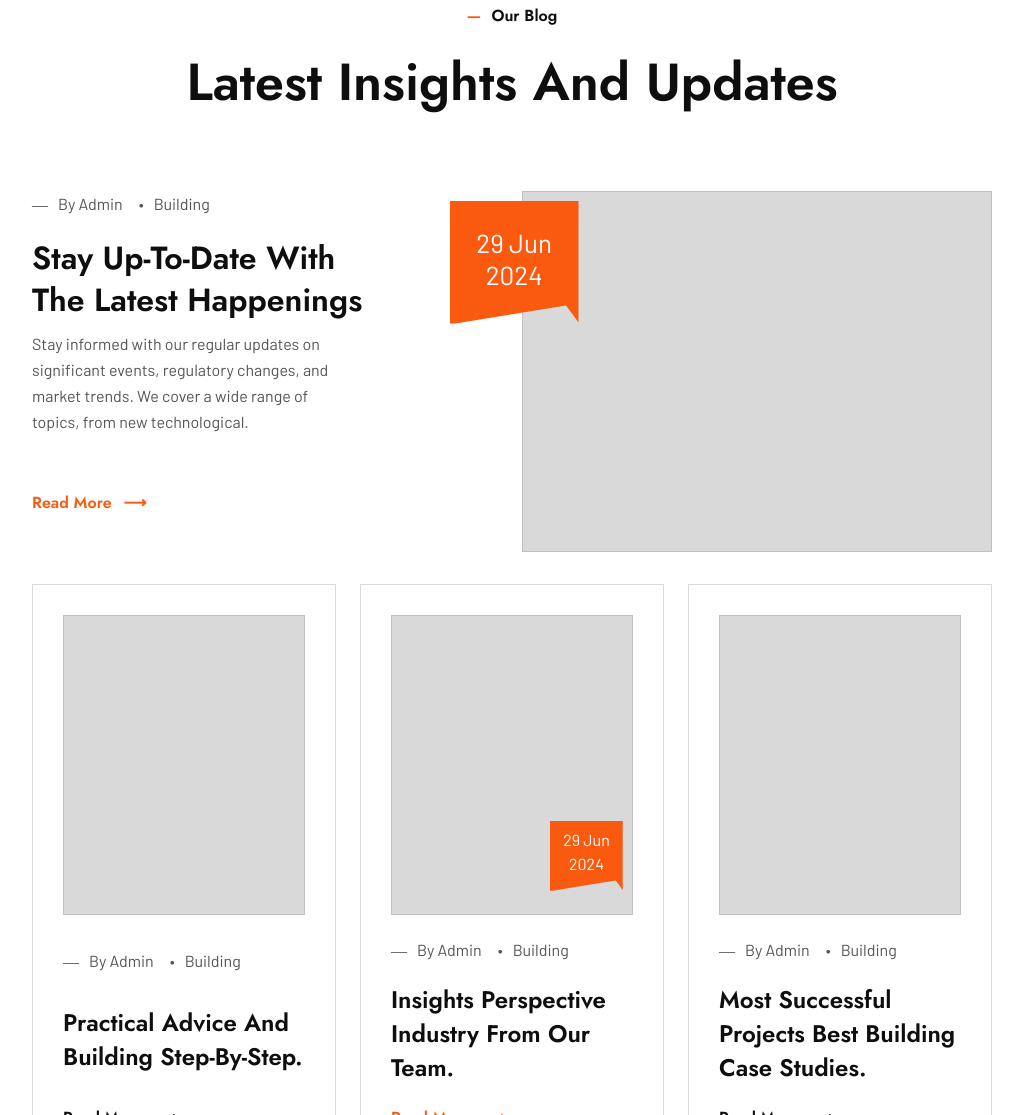
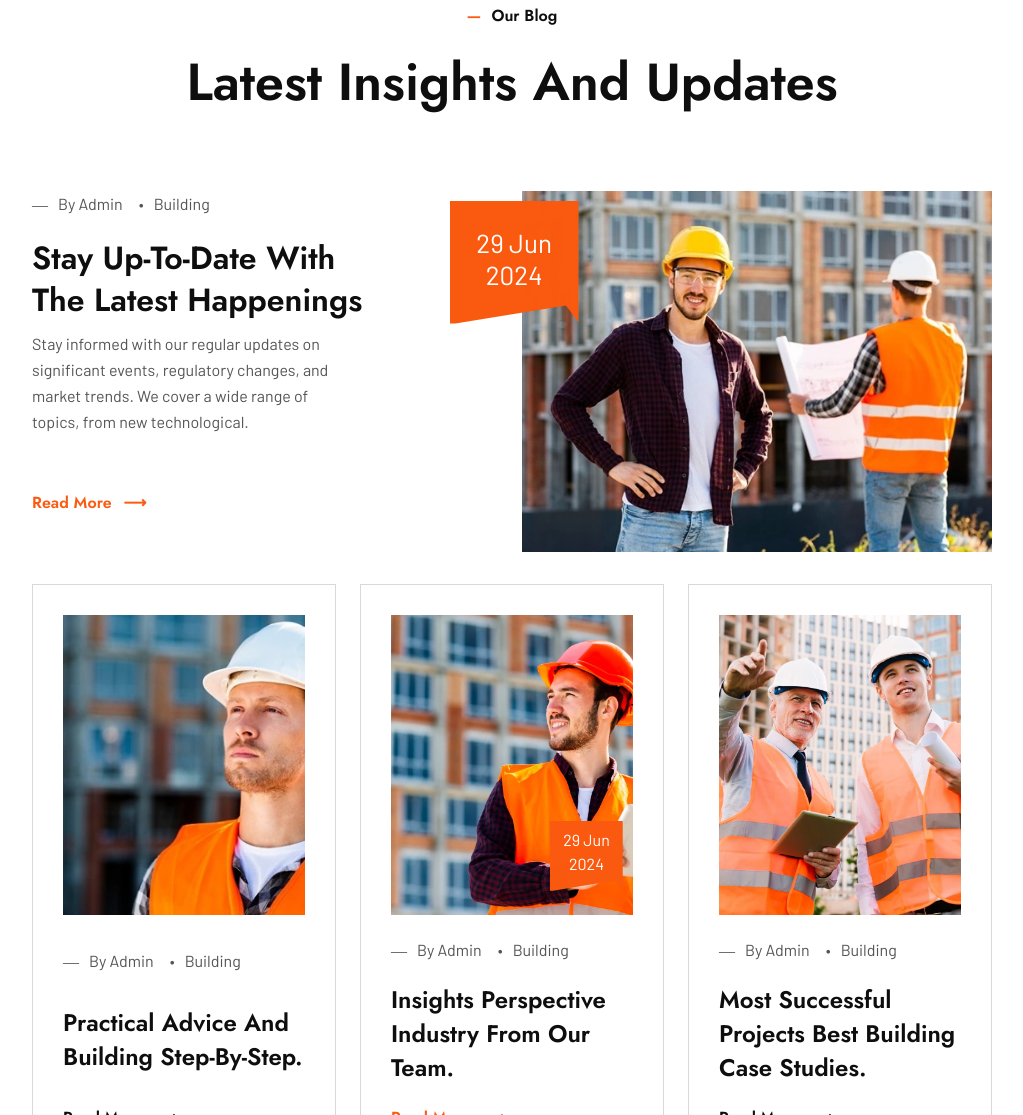
Before and after one commit to edelsid/team8htmlEvent2024, a website built with Vite: page index.html in a window 1280 px wide. Shown: the part 8355-9470 px from the top of the page, without its empty margins (128-1151 px from the left). Built offline with nearby package versions, Linux system fonts and the light colour scheme.

Commit message:
box shadows, images for blog

```diff
--- a/index.html
+++ b/index.html
@@ -560,13 +560,13 @@
                   <img src="assets/svg/Date.svg">
                   <p class="subtitle date__label">29 Jun 2024</p>
                 </div>
-                <img class="highlight__img">
+                <img class="highlight__img" src="/assets/img/blog-main.webp">
               </div>
             </div>
             <ul class="blog__news">
               <li class="news-card">
                 <div class="news-card__img-wrapper">
-                  <img class="news-card__img">
+                  <img class="news-card__img" src="/assets/img/blog1.webp">
                 </div>
                 <ul class="tags">
                   <li class="tags__author">By Admin</li>
@@ -581,7 +581,7 @@
                     <img src="assets/svg/Date.svg">
                     <p class="subtitle date__label">29 Jun 2024</p>
                   </div>
-                  <img class="news-card__img">
+                  <img class="news-card__img" src="/assets/img/blog2.webp">
                 </div>
                 <ul class="tags">
                   <li class="tags__author">By Admin</li>
@@ -592,7 +592,7 @@
               </li>
               <li class="news-card">
                 <div class="news-card__img-wrapper">
-                  <img class="news-card__img">
+                  <img class="news-card__img" src="/assets/img/blog3.webp">
                 </div>
                 <ul class="tags">
                   <li class="tags__author">By Admin</li>
--- a/src/scss/abstract/_index.scss
+++ b/src/scss/abstract/_index.scss
@@ -1,7 +1,6 @@
 @forward 'colors';
 @forward 'mixins';
-
-$title-margin: 86px;
+@forward 'variables';
 
 @keyframes fadeInAnimation {
   0% {
--- /dev/null
+++ b/src/scss/abstract/_variables.scss
@@ -0,0 +1,4 @@
+@use 'colors' as colors;
+
+$title-margin: 86px;
+$shadow: 2px 2px 4px colors.$transparentgrey;
--- a/src/scss/layout/_blog.scss
+++ b/src/scss/layout/_blog.scss
@@ -45,9 +45,11 @@
   }
 
   &__img {
+    object-fit: cover;
     height: 361px;
     width: 100%;
     background-color: $lightgrey;
+    cursor: pointer;
   }
 
   &__date {
@@ -100,6 +102,11 @@
   gap: 20px;
   padding: 30px;
   border: 1px solid $lightgrey;
+  cursor: pointer;
+
+  &:hover {
+    box-shadow: $shadow;
+  }
 
   &__img-wrapper {
     position: relative;
@@ -125,5 +132,6 @@
     width: 100%;
     height: 300px;
     background-color: $lightgrey;
+    object-fit: cover;
   }
 }
--- a/src/scss/layout/_prices.scss
+++ b/src/scss/layout/_prices.scss
@@ -21,9 +21,14 @@
     padding: 48px;
     border: 1px solid $lightgrey;
     background-color: $white;
+    cursor: pointer;
 
     &.active::before {
       border-top: 50px solid $orange;
+    }
+
+    &:hover {
+      box-shadow: $shadow;
     }
 
     &::before {
--- a/src/scss/layout/_team.scss
+++ b/src/scss/layout/_team.scss
@@ -14,6 +14,7 @@
     object-fit: cover;
     height: 480px;
     width: 32%;
+    cursor: pointer;
   }
 
   &__names {
```
